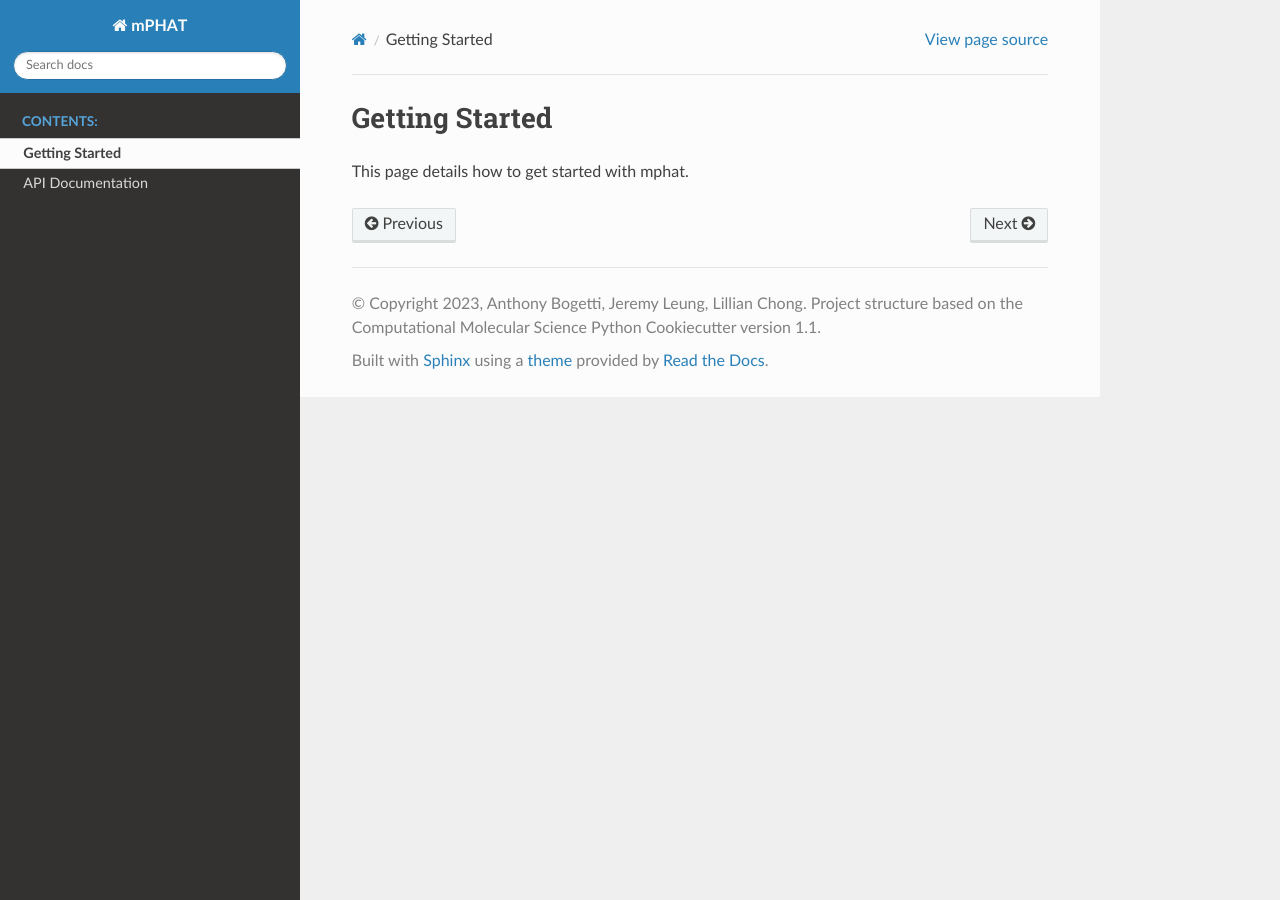
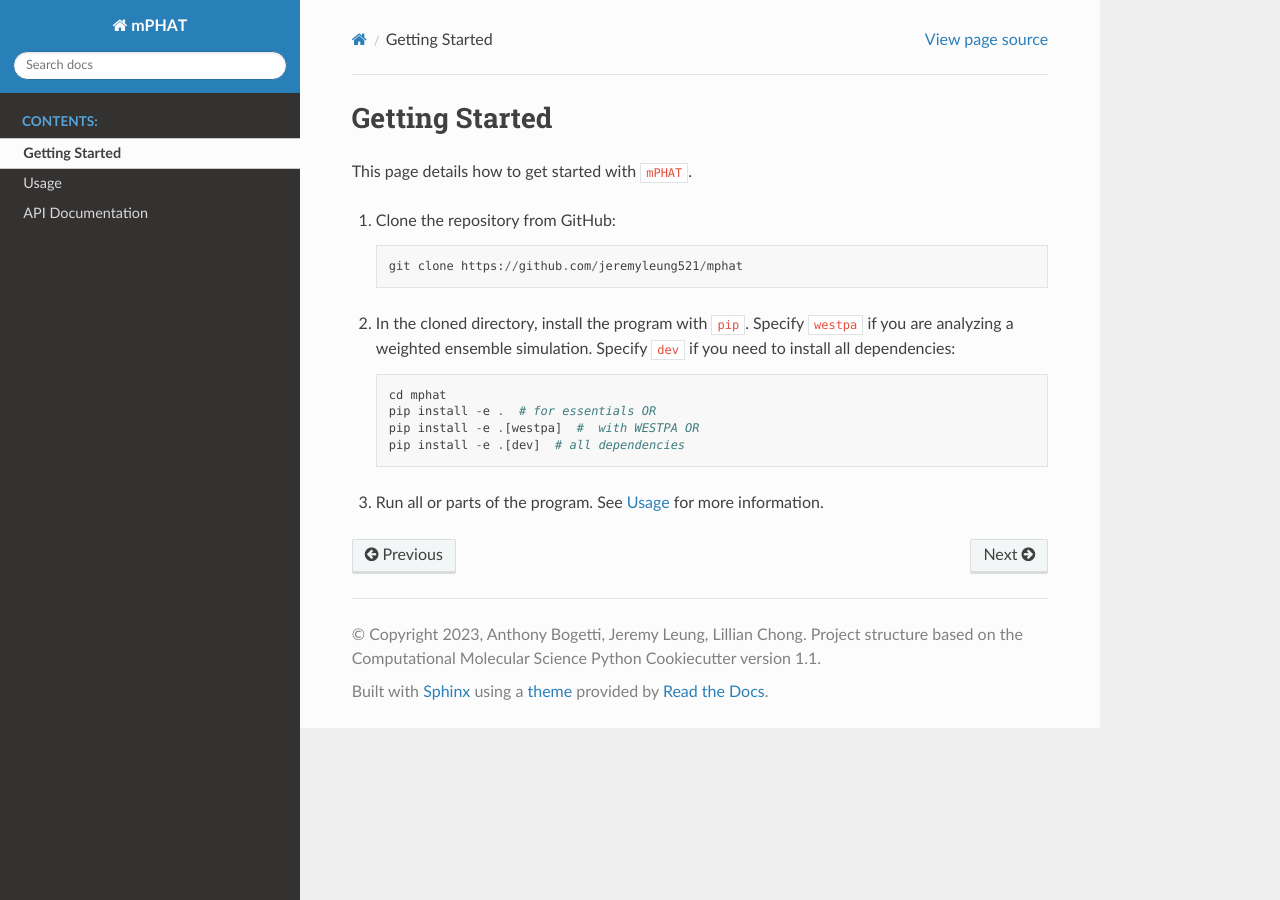
Before and after one commit to jeremyleung521/LPATH, a Sphinx documentation site: the page built from docs/getting_started.rst, in a window 1280 px wide. Built offline with Sphinx 7.4.7 and the Read the Docs theme 2.0.0, drawn with Linux system fonts in a browser that asks for light colours; the version number could not be read and is left out.

```diff
--- a/docs/conf.py
+++ b/docs/conf.py
@@ -50,6 +50,7 @@ extensions = [
     'sphinx.ext.napoleon',
     'sphinx.ext.intersphinx',
     'sphinx.ext.extlinks',
+    'sphinxarg.ext',
 ]
 
 autosummary_generate = True
--- a/docs/getting_started.rst
+++ b/docs/getting_started.rst
@@ -1,4 +1,21 @@
 Getting Started
 ===============
 
-This page details how to get started with mphat.
+This page details how to get started with ``mPHAT``.
+
+1. Clone the repository from GitHub::
+
+    git clone https://github.com/jeremyleung521/mphat
+
+
+2. In the cloned directory, install the program with ``pip``. Specify ``westpa`` if you are analyzing a weighted ensemble simulation. Specify ``dev`` if you need to install all dependencies::
+
+    cd mphat
+    pip install -e .  # for essentials OR
+    pip install -e .[westpa]  #  with WESTPA OR
+    pip install -e .[dev]  # all dependencies
+
+3. Run all or parts of the program. See `Usage`_ for more information.
+
+
+.. _Usage: https://mphat.readthedocs.io/en/latest/usage.html
--- a/docs/index.rst
+++ b/docs/index.rst
@@ -11,6 +11,7 @@ Welcome to mphat's documentation!
    :caption: Contents:
 
    getting_started
+   usage
    api
 
 
--- a/docs/requirements.yaml
+++ b/docs/requirements.yaml
@@ -5,7 +5,5 @@ dependencies:
   - python
   - pip
 
-
-
     # Pip-only installs
-  #- pip:
+    #- pip:
```
Also changed, not shown: docs/api.rst (+40 -9 lines), docs/usage.rst (added, +8 -0 lines), 1 other file.
